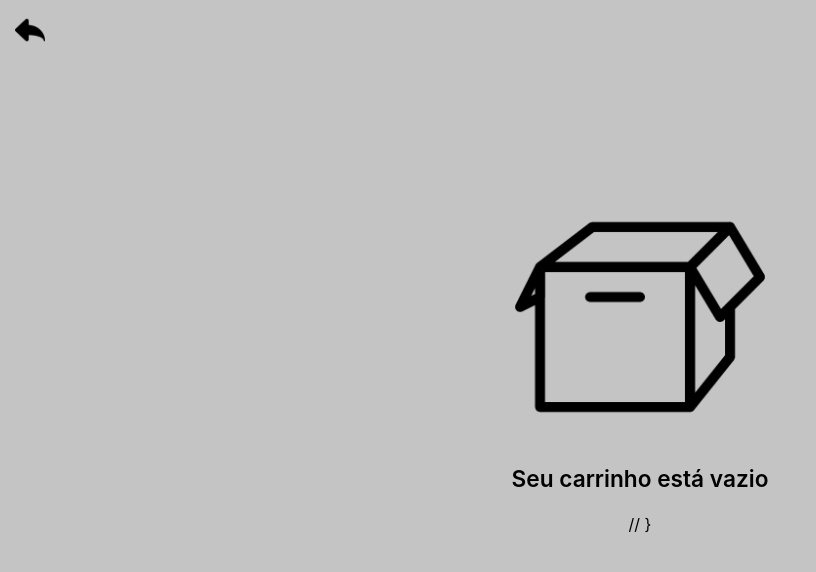
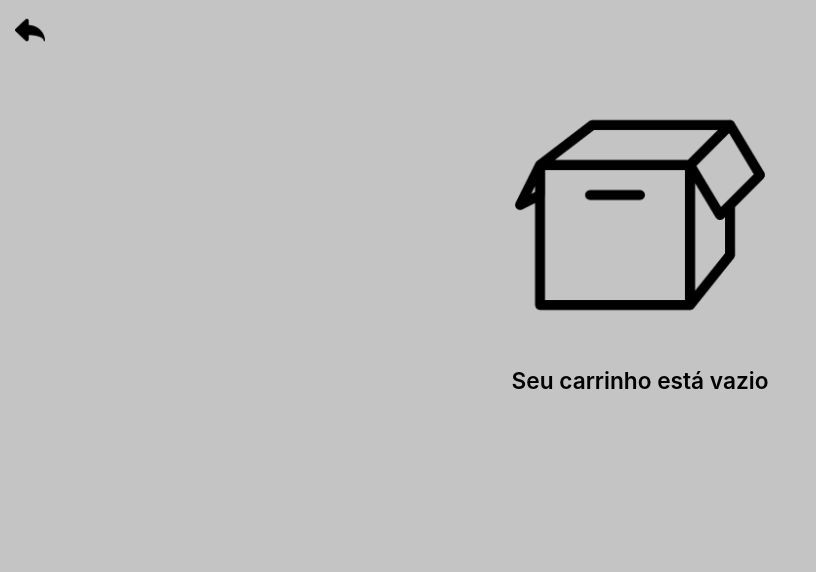
Before and after one commit to tryber/sd-03-block15-project-frontend-online-store-14, a React (Create React App) app: page /Shopping in a window 1280 px wide. Shown: the top 572 px of the page, without its empty margins (0-816 px from the left). Built offline with nearby package versions, Linux system fonts and the light colour scheme.

Commit message:
Informações na tela do carrinho

```diff
--- a/src/components/ProductCard.js
+++ b/src/components/ProductCard.js
@@ -12,8 +12,6 @@ class ProductCard extends Component {
   addItems() {
     const { product } = this.props;
     const storage = localStorage.setItem('item', JSON.stringify([{ ...product }]));
-    const teste = JSON.parse(localStorage.getItem('Item'));
-    console.log(teste);
     return storage;
   }
 
--- a/src/components/Shopping.js
+++ b/src/components/Shopping.js
@@ -1,11 +1,13 @@
 import React, { Component } from 'react';
 import { Link } from 'react-router-dom';
+import ProductList from '../components/ProductList';
 import Image from '../image/emptybox.png';
 import ImageBack from '../image/back.png';
 import '../styles/Shopping.css';
 
 export class Shopping extends Component {
   render() {
+    const itens = localStorage.getItem('item');
     return (
       <div className="Container">
         <header className="Header">
@@ -14,14 +16,24 @@ export class Shopping extends Component {
           </Link>
         </header>
         <section className="Section">
-          {/* { products === null ? */}
+          {itens !== null ?
+            <div>
+              {console.log(itens.length)
+              }
+              <ul>
+                <li>{itens}</li>
+              </ul>
+            </div>
+            :
+            <div>
               <img src={Image} alt="empty-box" className="Icon-box" />
               <p
                 data-testid="shopping-cart-empty-message" className="Empty-text"
               >
                 Seu&nbsp;carrinho&nbsp;está&nbsp;vazio
               </p>
-          // }
+            </div>
+          }
         </section>
       </div>
     );
```
Lines whose indentation alone changed are shown as unchanged.
